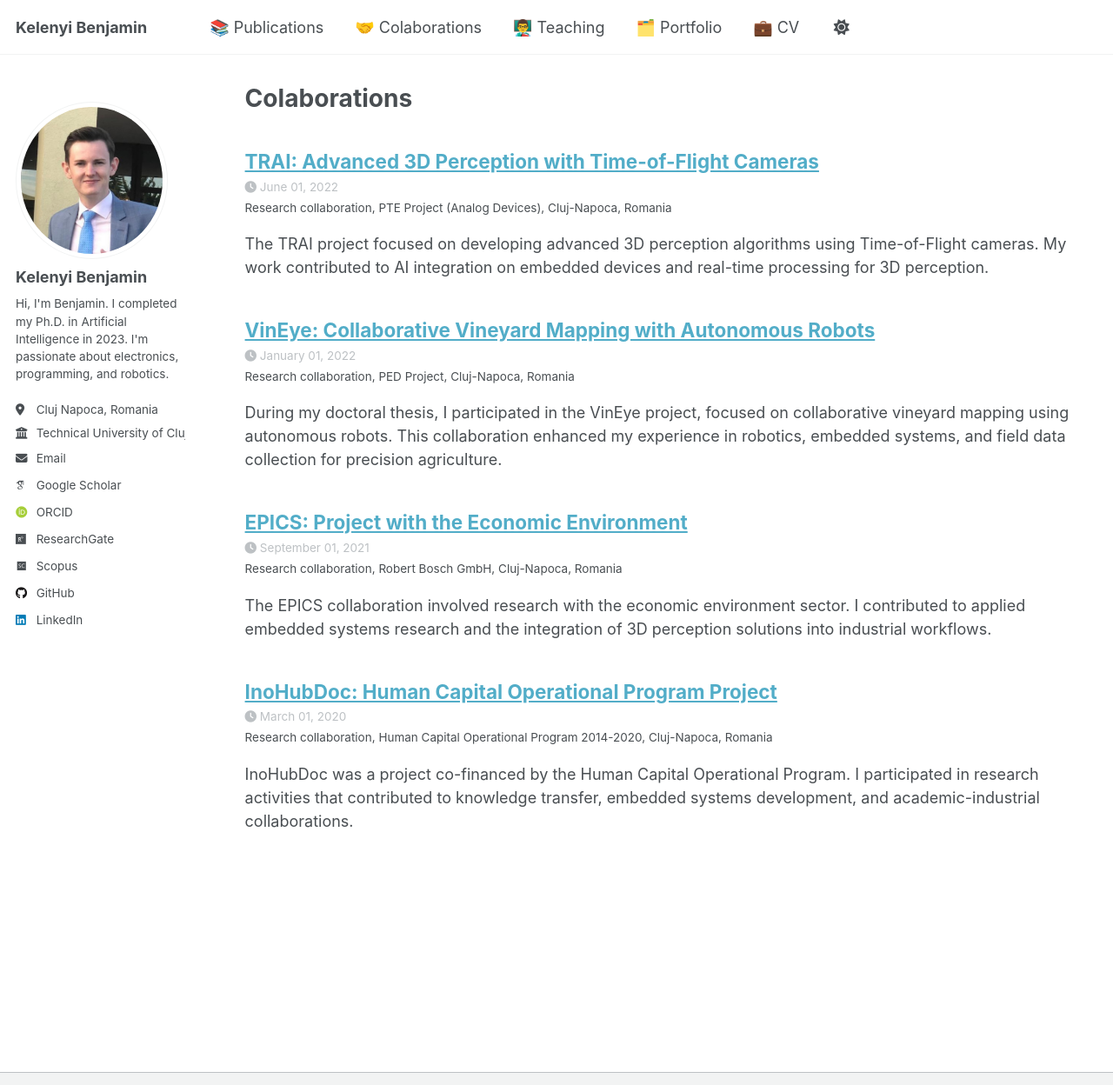
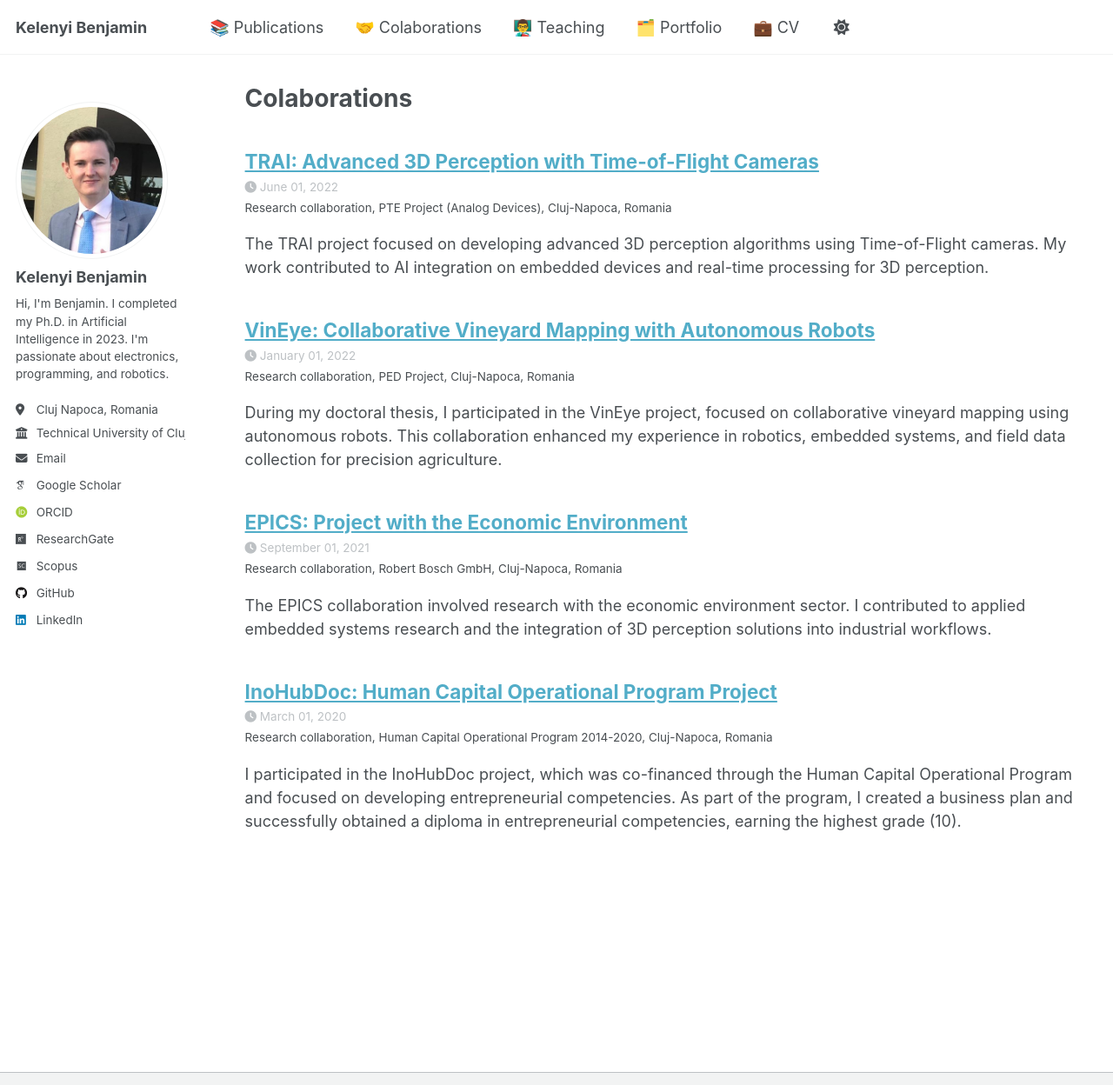
Before and after one commit to benjaminkelenyi/benjaminkelenyi.github.io, a Jekyll site: the page built from _pages/colaborations.html, in a window 1280 px wide and 1370 px high, cut to the strip 0-1248 px from the top of the window. Shown: the whole strip at 87% size. Built offline with Jekyll 4.4.1, drawn with Linux system fonts in a browser that asks for light colours; some web fonts are replaced; a script that is not in the unit is left out; some of the changed lines change nothing that is shown.

Commit message:
Update _config.yml

```diff
--- a/_pages/cv.md
+++ b/_pages/cv.md
@@ -8,22 +8,12 @@
 ---
 
 {% include base_path %}
+
 <br>
-# 📘 Education
+# 📝 Summary
 ---
----
+Completed a PhD in Systems Engineering in 2023, with strong interests in software development, artificial intelligence, embedded programming, and microcontroller technology. I have around 10 years of hands-on experience working on diverse engineering and software projects, ranging from embedded systems to real-world AI applications. Passionate about building reliable, efficient, and innovative technologies that solve real-world problems.
 
-**🎓 Ph.D in System Engineering**, Technical University of Cluj-Napoca (2023)
-*Focus: 3D Object Recognition using embedded devices with ToF cameras*
-
-**🎓 MSc in Applied Computer Science in Complex Systems Engineering**, Technical University of Cluj-Napoca (2020)
-*Focus: Control system for self-driving cars*
-
-**🎓 BSc in Automation**, Technical University of Cluj-Napoca (2018)
-*Focus: Automation, Systems Engineering, Embedded Systems*
-
-**🎓 High School Diploma in Informatics**, National College "Mihai Eminescu" of Satu Mare (2014)
-*Focus: Mathematics & Informatics*
 
 ---
 <br>
@@ -31,14 +21,14 @@
 ---
 ---
 
-### 🚀 Freelance Software Engineer | Qorvo
+### 🚀 Senior Software Engineer | Qorvo
 📍 Remote | 📅 Jun 2022 – Present
 
-**Project:** Custom UWB (Ultra-Wideband) Chip Development
+**Project:** Custom UWB  Chip Development
 
 **Responsibilities:**
 - 🔧 HAL development, AOSP integration, and firmware engineering
-- 🛠️ Development and integration of RTOS-based drivers
+<!-- - 🛠️ Development and integration of RTOS-based drivers   -->
 - ⚙️ Embedded Linux, Zephyr RTOS maintenance
 - 🧪 Python tooling for feature validation and CI/CD automation
 - 📄 Documentation, testing, and system integration
@@ -77,11 +67,13 @@
 ### 🔧 C/C++ Developer | Raptor Technologies
 📍 Cluj County | 📅 Oct 2018 – Jan 2021
 
-**Project:** Daimler ECU – Infotainment & Connectivity
+**Projects:** Daimler (Infotainment ECU), Faiveley (Train Diagnostic Logging System)
 
 **Responsibilities:**
 - 💻 C++ development in Linux automotive environment
 - 🚗 CAN-based system integration, debugging, documentation
+- 🚆 Train data logging mechanism design and implementation (Faiveley project)
+- 📄 Technical documentation and cross-team collaboration
 
 **Technologies:** C++, Linux, GIT, Jira, DOORS, Eclipse, Vector CANoe
 
@@ -90,13 +82,28 @@
 ### 💡 Junior Software Engineer | Fortech
 📍 Cluj County | 📅 Sep 2017 – Oct 2018
 
-**Project:** Speech Recognition Software
+**Project:** Nuance Communications (Speech recognition systems)
 
 **Responsibilities:**
-- 🔊 Developed NLP modules, debugging, unit testing
-- ⚙️ API validation and CI pipeline support
+- 🖥 Developed and executed automated test scripts for speech recognition components
+- 📝 Wrote C# test cases to validate NLP and voice interaction features
+- 🐞 Reported defects, performed regression testing, and analyzed system behavior
 
-**Tools:** Visual Studio, NUnit, SoapUI, Bamboo, Confluence
+**Tools & Technologies:** C# , NUnit, Jira, VS Code
+
+---
+
+### 🧪 QA Trainee | Hewlett Packard Enterprise
+📍 Cluj County | 📅 Mar 2017 – Apr 2017
+
+**Project:** Automated & manual web testing (Selenium, Postman)
+
+**Responsibilities:**
+- 📝 Performed manual and automated web application testing
+- 🐞 Created, executed, and documented test cases and bug reports
+- ⚙️ Contributed to automated test scripts to improve coverage
+
+**Tools & Technologies:** Selenium, Postman, NUnit
 
 ---
 
@@ -107,19 +114,27 @@
 
 ---
 
-### 🧪 QA Trainee | Hewlett Packard Enterprise
-📍 Cluj County | 📅 Mar 2017 – Apr 2017
-
-**Project:** Automated & Manual Web Testing
-
-**Tools:** NUnit, Selenium, Postman
-
----
-
 ### 🔬 Workshop Participant | AROBS Transilvania Software
 📍 Cluj County | 📅 2016
 
 **Project:** RGB LED Control with Microcontrollers
+
+<br>
+# 📘 Education
+---
+---
+
+**🎓 Ph.D in System Engineering**, Technical University of Cluj-Napoca (2023)
+*Focus: 3D Object Recognition using embedded devices with ToF cameras*
+
+**🎓 MSc in Applied Computer Science in Complex Systems Engineering**, Technical University of Cluj-Napoca (2020)
+*Focus: Control system for self-driving cars*
+
+**🎓 BSc in Automation**, Technical University of Cluj-Napoca (2018)
+*Focus: Automation, Systems Engineering, Embedded Systems*
+
+**🎓 High School Diploma in Informatics**, National College "Mihai Eminescu" of Satu Mare (2014)
+*Focus: Mathematics & Informatics*
 
 ---
 <br>
@@ -134,18 +149,17 @@
 
 ### 🔌 Embedded Systems & Firmware
 Zephyr RTOS · FreeRTOS · HAL · Kernel Modules · Device Drivers
-Bare-metal Programming · ARM Cortex · Raspberry Pi · ESP32 · nRF24
 ToF Cameras · LiDAR · UWB Systems
 
 ---
 
 ### 🖥 Operating Systems & Platforms
-Linux (Ubuntu, Yocto, Embedded Linux) · AOSP · Android HAL · Android SDK
+Linux (Ubuntu, Yocto (minimal knowledge), Embedded Linux) · AOSP · Android HAL · Android SDK
 
 ---
 
 ### 🔧 Tools & DevOps
-Git · GitLab CI/CD · Jenkins · Terraform · GDB · Eclipse · VS Code · Polyspace · ADB · Vector CANoe · Jira · Confluence
+Git · GitLab CI/CD · Jenkins · Terraform · GDB · Eclipse · VS Code · Docker · ADB · Vector CANoe · Jira · Confluence
 
 ---
 
@@ -221,9 +235,70 @@
 - **Romanian** – Business Fluent
 - **English** – Good Knowledge
 - **Hungarian** – Fluent (Mother Tongue)
-- **German** – Good Knowledge
+- **German** – Basic Knowledge
 
 ---
+
+
+<div class="cv-download-links">
+<a href="{{ base_path }}/files/Benjamin_Kelenyi_s_CV.pdf" class="btn btn--inverse">Download CV as PDF</a>
+</div>
+
+
+<style>
+.cv-download-links {
+text-align: center;
+margin-top: 2rem;
+}
+
+
+.cv-download-links .btn {
+font-size: 1.2rem;
+padding: 1rem 2rem;
+border: none;
+border-radius: 14px;
+cursor: pointer;
+text-decoration: none;
+display: inline-block;
+background: #333;
+color: #fff;
+position: relative;
+overflow: hidden;
+transition: transform 0.3s ease, box-shadow 0.3s ease;
+animation: fadeIn 1s ease forwards;
+}
+
+
+.cv-download-links .btn:hover {
+transform: translateY(-4px) scale(1.06);
+box-shadow: 0 8px 22px rgba(0,0,0,0.25);
+}
+
+
+.cv-download-links .btn::after {
+content: "";
+position: absolute;
+top: 0;
+left: -120%;
+width: 100%;
+height: 100%;
+background: linear-gradient(120deg, transparent, rgba(255,255,255,0.55), transparent);
+animation: shine 2.5s infinite;
+}
+
+
+@keyframes shine {
+0% { left: -120%; }
+50% { left: 120%; }
+100% { left: 120%; }
+}
+
+
+@keyframes fadeIn {
+from { opacity: 0; transform: translateY(10px); }
+to { opacity: 1; transform: translateY(0); }
+}
+</style>
 
 <!-- Service and leadership
 ======
--- a/_talks/inohubdoc.md
+++ b/_talks/inohubdoc.md
@@ -8,4 +8,4 @@
 location: "Cluj-Napoca, Romania"
 ---
 
-InoHubDoc was a project co-financed by the Human Capital Operational Program. I participated in research activities that contributed to knowledge transfer, embedded systems development, and academic-industrial collaborations.
+I participated in the InoHubDoc project, which was co-financed through the Human Capital Operational Program and focused on developing entrepreneurial competencies. As part of the program, I created a business plan and successfully obtained a diploma in entrepreneurial competencies, earning the highest grade (10).
```
Also changed, not shown: _teaching/2021-hpce.md (line endings or trailing spaces), 1 other file.
